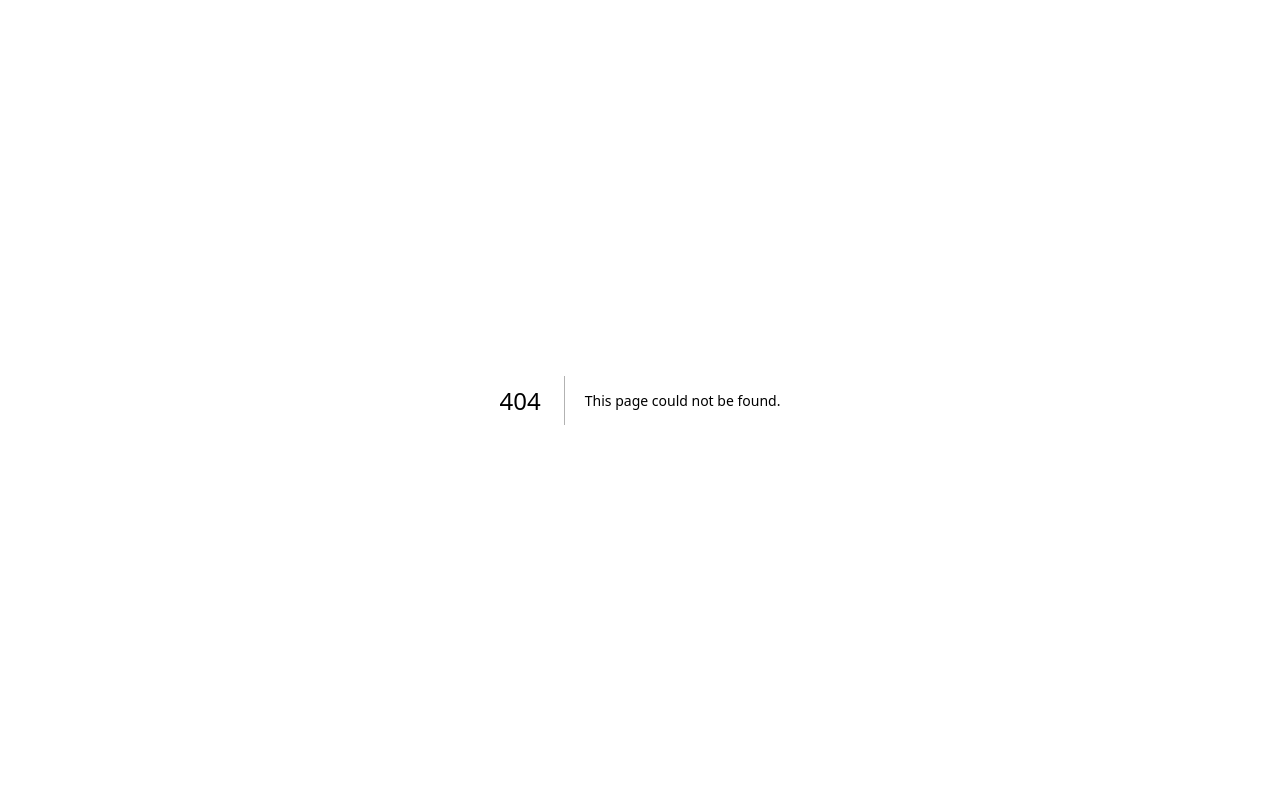
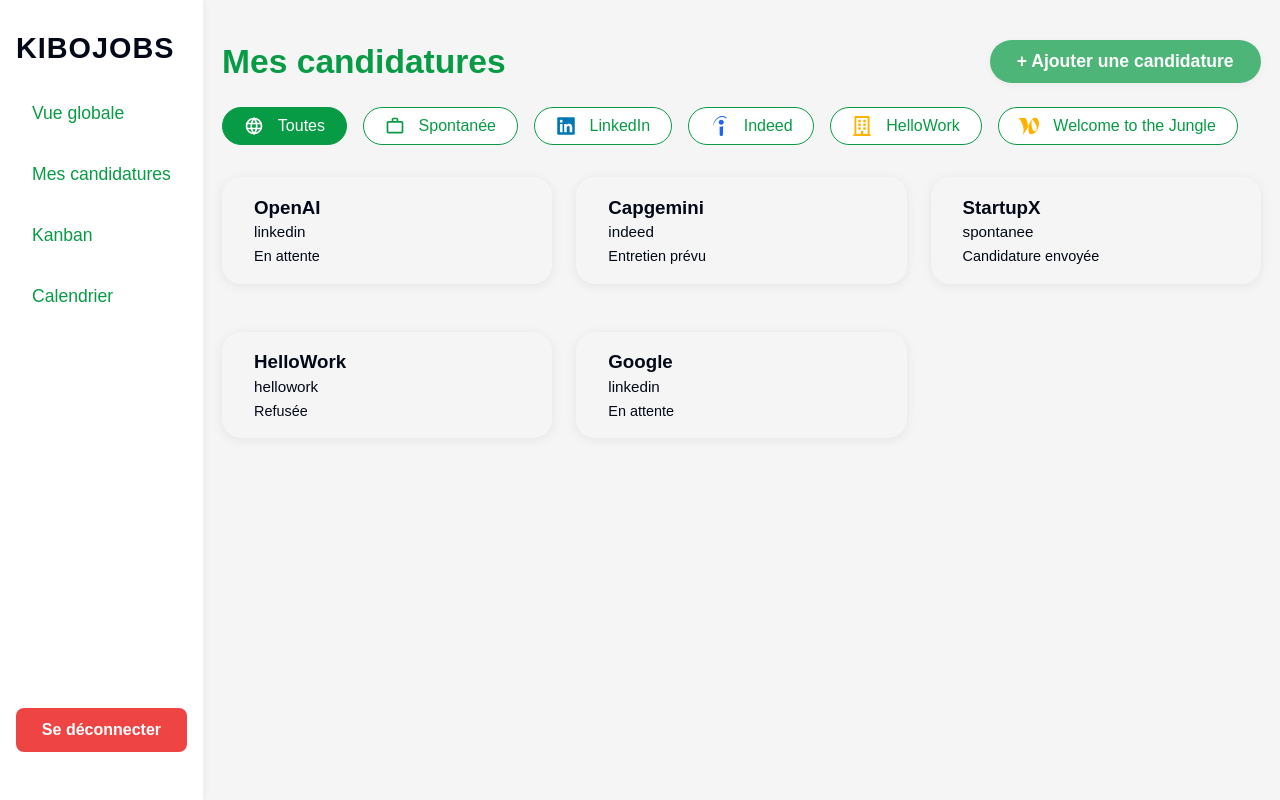
Before and after one commit to Leo-Brd/KiboJobs, a Next.js app in the folder frontend/: page /dashboard/applications in a window 1280 px wide. Before the commit this address had no page. Built offline with nearby package versions, Linux system fonts and the light colour scheme; a web font is replaced by a local one.

Commit message:
Add kanban table, applications page with filter and card components

```diff
--- /dev/null
+++ b/frontend/src/app/dashboard/applications/applications.module.scss
@@ -0,0 +1,61 @@
+.carnetContainer {
+  max-width: 1200px;
+  margin: 0 auto;
+  padding: 2.5rem 1.2rem 2rem 1.2rem;
+}
+
+.headerRow {
+  display: flex;
+  align-items: center;
+  justify-content: space-between;
+  margin-bottom: 1.5rem;
+  h1 {
+    font-size: 2.1rem;
+    font-weight: 700;
+    color: var(--primary);
+    margin: 0;
+  }
+}
+
+.addBtn {
+  background: var(--primary);
+  color: #fff;
+  border: none;
+  border-radius: 2rem;
+  padding: 0.7rem 1.7rem;
+  font-size: 1.1rem;
+  font-weight: 600;
+  box-shadow: 0 2px 8px rgba(0,0,0,0.07);
+  cursor: pointer;
+  opacity: 0.7;
+  transition: background 0.18s;
+  &:hover {
+    background: var(--primary/80);
+  }
+}
+
+.cardsGrid {
+  display: grid;
+  grid-template-columns: repeat(auto-fit, minmax(320px, 1fr));
+  gap: 1.5rem;
+  margin-top: 1.5rem;
+}
+
+.emptyMsg {
+  color: var(--color-text-secondary);
+  font-size: 1.1rem;
+  text-align: center;
+  grid-column: 1/-1;
+  margin-top: 2rem;
+}
+
+@media (max-width: 600px) {
+  .headerRow {
+    flex-direction: column;
+    align-items: flex-start;
+    gap: 1rem;
+  }
+  .carnetContainer {
+    padding: 1.2rem 0.3rem 1.5rem 0.3rem;
+  }
+}
--- /dev/null
+++ b/frontend/src/app/dashboard/applications/page.tsx
@@ -0,0 +1,67 @@
+'use client';
+import React, { useState } from 'react';
+import EntrepriseCard from '@/components/applicationCard/ApplicationCard';
+import EntrepriseFilters from '@/components/applicationFilters/ApplicationFilters';
+import styles from './applications.module.scss';
+
+const FAKE_APPLICATIONS = [
+  {
+    name: 'OpenAI',
+    source: 'linkedin',
+    status: 'En attente',
+    logoUrl: 'https://logo.clearbit.com/openai.com',
+  },
+  {
+    name: 'Capgemini',
+    source: 'indeed',
+    status: 'Entretien prévu',
+    logoUrl: 'https://logo.clearbit.com/capgemini.com',
+  },
+  {
+    name: 'StartupX',
+    source: 'spontanee',
+    status: 'Candidature envoyée',
+  },
+  {
+    name: 'HelloWork',
+    source: 'hellowork',
+    status: 'Refusée',
+    logoUrl: 'https://logo.clearbit.com/hellowork.com',
+  },
+  {
+    name: 'Google',
+    source: 'linkedin',
+    status: 'En attente',
+    logoUrl: 'https://logo.clearbit.com/google.com',
+  },
+];
+
+export default function MesCandidaturesPage() {
+  const [filter, setFilter] = useState('all');
+
+  const filtered =
+    filter === 'all'
+      ? FAKE_APPLICATIONS
+      : FAKE_APPLICATIONS.filter((e) => e.source === filter);
+
+  return (
+    <div className={styles.carnetContainer}>
+      <div className={styles.headerRow}>
+        <h1>Mes candidatures</h1>
+        <button className={styles.addBtn} disabled>
+          + Ajouter une candidature
+        </button>
+      </div>
+      <EntrepriseFilters selected={filter} onChange={setFilter} />
+      <div className={styles.cardsGrid}>
+        {filtered.length === 0 ? (
+          <div className={styles.emptyMsg}>Aucune candidature trouvée pour ce filtre.</div>
+        ) : (
+          filtered.map((e, idx) => (
+            <EntrepriseCard key={e.name + idx} {...e} />
+          ))
+        )}
+      </div>
+    </div>
+  );
+}
--- a/frontend/src/app/layout.tsx
+++ b/frontend/src/app/layout.tsx
@@ -1,6 +1,4 @@
 import "./globals.css";
-import Header from '@/components/landingHeader/header';
-import Footer from '@/components/landingFooter/footer';
 import { Providers } from '../store/Providers';
 
 export default function RootLayout({
--- /dev/null
+++ b/frontend/src/components/applicationCard/ApplicationCard.module.scss
@@ -0,0 +1,54 @@
+.card {
+  display: flex;
+  align-items: center;
+  background: var(--color-bg-secondary);
+  border-radius: 1.2rem;
+  box-shadow: 0 2px 12px rgba(0,0,0,0.07);
+  padding: 1.2rem 2rem;
+  margin-bottom: 1.5rem;
+  transition: box-shadow 0.2s;
+  gap: 1.5rem;
+  &:hover {
+    box-shadow: 0 4px 24px rgba(0,0,0,0.13);
+  }
+}
+
+.logo {
+  width: 56px;
+  height: 56px;
+  border-radius: 50%;
+  object-fit: cover;
+  background: #fff;
+  border: 2px solid var(--color-primary);
+}
+
+.logoPlaceholder {
+  width: 56px;
+  height: 56px;
+  border-radius: 50%;
+  background: var(--color-primary);
+  color: #fff;
+  display: flex;
+  align-items: center;
+  justify-content: center;
+  font-size: 2rem;
+  font-weight: bold;
+}
+
+.info {
+  display: flex;
+  flex-direction: column;
+  gap: 0.3rem;
+}
+
+.source {
+  font-size: 0.95rem;
+  color: var(--color-accent);
+  font-weight: 500;
+}
+
+.status {
+  font-size: 0.9rem;
+  color: var(--color-text-secondary);
+  margin-top: 0.2rem;
+}
--- /dev/null
+++ b/frontend/src/components/applicationCard/ApplicationCard.tsx
@@ -0,0 +1,22 @@
+import React from 'react';
+import styles from './ApplicationCard.module.scss';
+
+interface ApplicationCardProps {
+  name: string;
+  source: string;
+  status: string;
+}
+
+const ApplicationCard: React.FC<ApplicationCardProps> = ({ name, source, status }) => {
+  return (
+    <div className={styles.card}>
+      <div className={styles.info}>
+        <h3>{name}</h3>
+        <span className={styles.source}>{source}</span>
+        <span className={styles.status}>{status}</span>
+      </div>
+    </div>
+  );
+};
+
+export default ApplicationCard;
--- /dev/null
+++ b/frontend/src/components/applicationFilters/ApplicationFilters.module.scss
@@ -0,0 +1,37 @@
+.filters {
+  display: flex;
+  gap: 1rem;
+  margin-bottom: 2rem;
+  flex-wrap: wrap;
+
+  button {
+    background: var(--card);
+    border: 1.5px solid var(--primary);
+    color: var(--primary);
+    border-radius: 2rem;
+    padding: 0.5rem 1.3rem;
+    font-size: 1rem;
+    font-weight: 500;
+    cursor: pointer;
+    transition: background 0.18s, color 0.18s;
+    display: flex;
+    align-items: center;
+    gap: 0.5rem;
+    &:hover {
+      background: var(--primary);
+      color: #fff;
+    }
+  }
+
+  .active {
+    background: var(--primary);
+    color: #fff;
+  }
+
+  .icon {
+    display: flex;
+    align-items: center;
+    font-size: 1.25em;
+    margin-right: 0.3em;
+  }
+}
--- /dev/null
+++ b/frontend/src/components/applicationFilters/ApplicationFilters.tsx
@@ -0,0 +1,39 @@
+import React from 'react';
+import styles from './ApplicationFilters.module.scss';
+import { FaLinkedin, FaRegBuilding } from 'react-icons/fa';
+import { SiIndeed, SiWelcometothejungle } from 'react-icons/si';
+import { MdWorkOutline } from 'react-icons/md';
+import { TbWorld } from 'react-icons/tb';
+
+interface ApplicationFiltersProps {
+  selected: string;
+  onChange: (source: string) => void;
+}
+
+const sources = [
+  { label: 'Toutes', value: 'all', icon: <TbWorld /> },
+  { label: 'Spontanée', value: 'spontanee', icon: <MdWorkOutline /> },
+  { label: 'LinkedIn', value: 'linkedin', icon: <FaLinkedin color="#0077b5" /> },
+  { label: 'Indeed', value: 'indeed', icon: <SiIndeed color="#2164f3" /> },
+  { label: 'HelloWork', value: 'hellowork', icon: <FaRegBuilding color="#ffb300" /> },
+  { label: 'Welcome to the Jungle', value: 'wttj', icon: <SiWelcometothejungle color="#ffb300" /> },
+];
+
+const ApplicationFilters: React.FC<ApplicationFiltersProps> = ({ selected, onChange }) => {
+  return (
+    <div className={styles.filters}>
+      {sources.map((src) => (
+        <button
+          key={src.value}
+          className={selected === src.value ? styles.active : ''}
+          onClick={() => onChange(src.value)}
+        >
+          <span className={styles.icon}>{src.icon}</span>
+          {src.label}
+        </button>
+      ))}
+    </div>
+  );
+};
+
+export default ApplicationFilters;
--- a/frontend/src/components/dashboardMenu/DashboardMenu.tsx
+++ b/frontend/src/components/dashboardMenu/DashboardMenu.tsx
@@ -26,6 +26,9 @@
           <Link href="/dashboard">Vue globale</Link>
         </li>
         <li>
+          <Link href="/dashboard/applications">Mes candidatures</Link>
+        </li>
+        <li>
           <Link href="/dashboard/kanban">Kanban</Link>
         </li>
         <li>
```
Also changed, not shown: frontend/src/app/dashboard/kanban/kanban.module.scss (added, +54 -0 lines), frontend/src/app/dashboard/kanban/page.tsx (+18 -3 lines).
